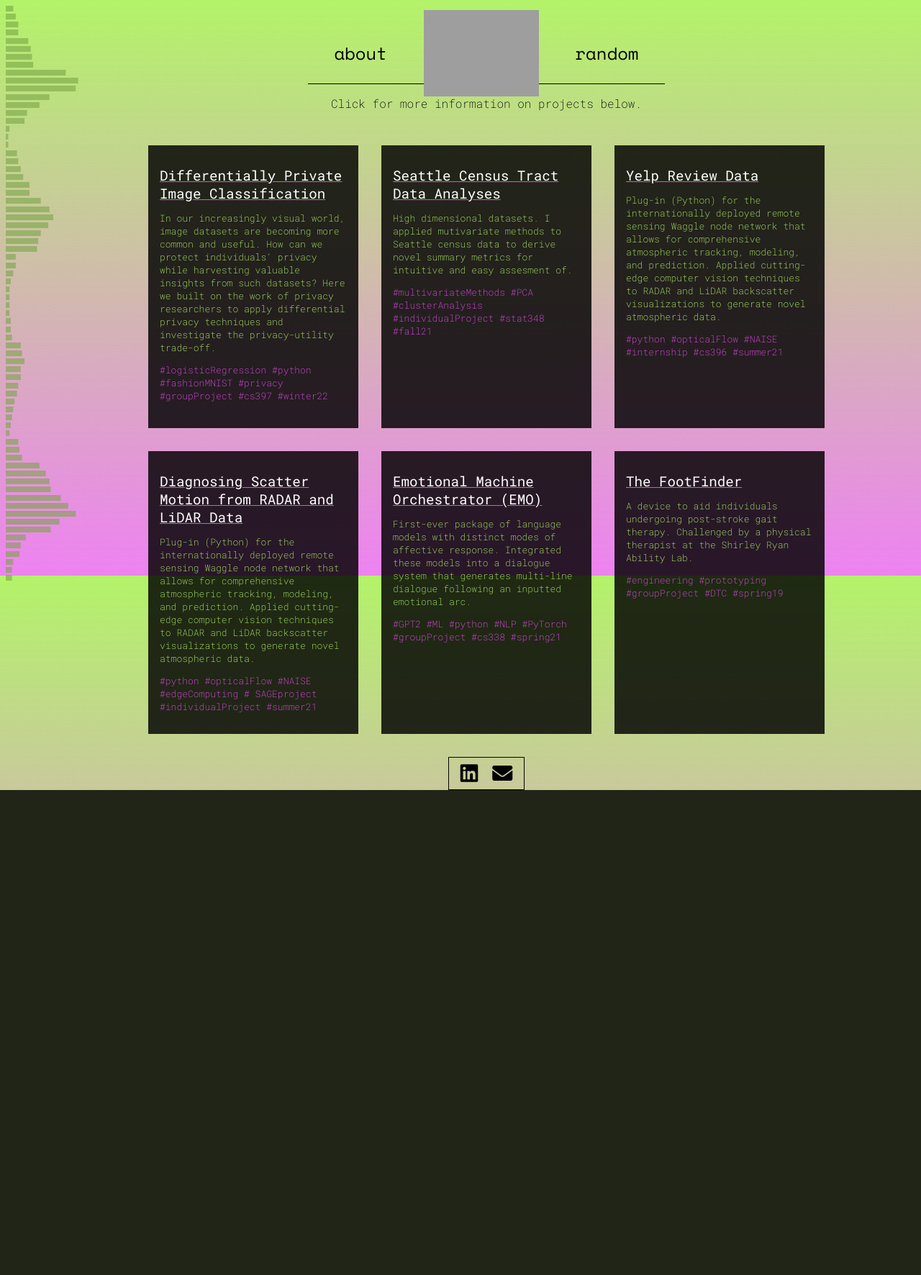
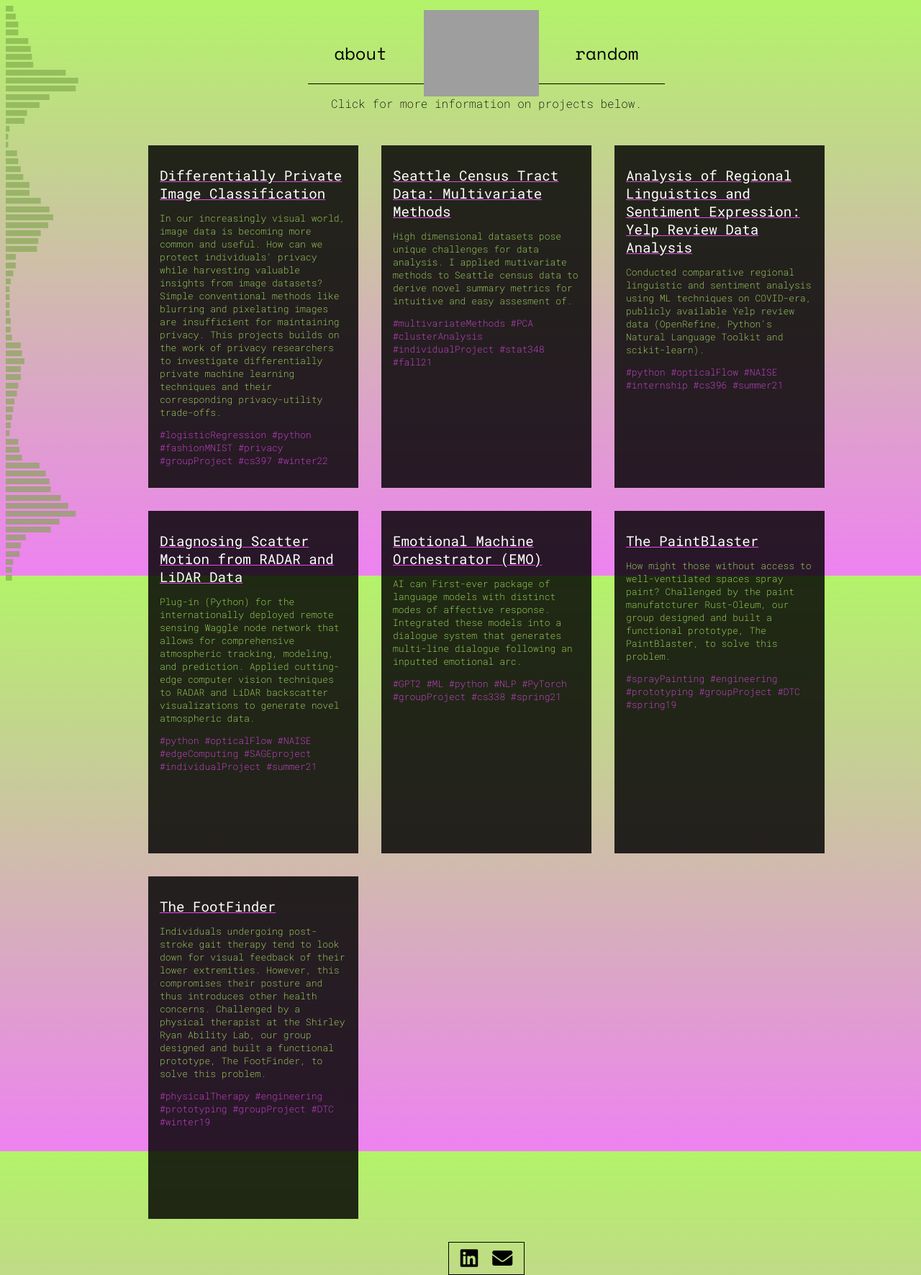
Before and after one commit to nnr-nnr/my_website, a Flask app: page /projects in a window 1280 px wide. Shown: the whole page at 72% size. Before the commit the page ends 1098 px from the top, so only its background shows below. Run offline with Flask 2, Linux system fonts and the light colour scheme; parts of the project's set-up code (start-up, migrations or seed data) failed here and were passed over; some libraries are stand-ins or nearby versions; grey boxes are pictures that could not be loaded.

Commit message:
more projects updates

```diff
--- a/templates/includes/projects_content.html
+++ b/templates/includes/projects_content.html
@@ -1,43 +1,47 @@
 <div id = "projectContainer">
 
-    <a class="project">
+    <a class="project" onclick="showProject(this)" data-url="">
         <h1>Differentially Private Image Classification</h1>
-        <h3>In our increasingly visual world, image datasets are becoming more common and useful. How can we protect individuals' privacy while harvesting valuable insights from such datasets? Here we built on the work of privacy researchers to apply differential privacy techniques and investigate the privacy-utility trade-off.</h3>
+        <h3>In our increasingly visual world, image data is becoming more common and useful. How can we protect individuals' privacy while harvesting valuable insights from image datasets? Simple conventional methods like blurring and pixelating images are insufficient for maintaining privacy. This projects builds on the work of privacy researchers to investigate differentially private machine learning techniques and their corresponding privacy-utility trade-offs.</h3>
         <p class = "maintext">#logisticRegression #python #fashionMNIST #privacy #groupProject #cs397 #winter22</p>
 
     </a>
 
     <a class="project" onclick="showProject(this)" data-url="1flraF4HcDChIPtc6K4ymAFursWy7MiYf">
-        <h1>Seattle Census Tract Data Analyses</h1>
-        <h3>High dimensional datasets. I applied mutivariate methods to Seattle census data to derive novel summary metrics for intuitive and easy assesment of.</h3>
+        <h1>Seattle Census Tract Data: Multivariate Methods</h1>
+        <h3>High dimensional datasets pose unique challenges for data analysis. I applied mutivariate methods to Seattle census data to derive novel summary metrics for intuitive and easy assesment of.</h3>
         <p class = "maintext">#multivariateMethods #PCA #clusterAnalysis #individualProject #stat348 #fall21</p>
     </a>
 
-    <a class="project" onclick="showProject(this)" >
-        <h1>Yelp Review Data</h1>
-        <h3>Plug-in (Python) for the internationally deployed remote sensing Waggle node network that allows for comprehensive atmospheric tracking, modeling, and prediction. Applied cutting-edge computer vision techniques to RADAR and LiDAR backscatter visualizations to generate novel atmospheric data.</h3>
+    <a class="project" onclick="showProject(this)" data-url="">
+        <h1>Analysis of Regional Linguistics and Sentiment Expression: Yelp Review Data Analysis</h1>
+        <h3>Conducted comparative regional linguistic and sentiment analysis using ML techniques on COVID-era, publicly available Yelp review data (OpenRefine, Python's Natural Language Toolkit and scikit-learn).</h3>
         <p class = "maintext">#python #opticalFlow #NAISE #internship #cs396 #summer21</p>
     </a>
 
     <a class="project" onclick="showProject(this)" data-url="1tGWCeW-By-Wn5EjQZ3XNEiOEsp27mryk">
         <h1>Diagnosing Scatter Motion from RADAR and LiDAR Data</h1>
         <h3>Plug-in (Python) for the internationally deployed remote sensing Waggle node network that allows for comprehensive atmospheric tracking, modeling, and prediction. Applied cutting-edge computer vision techniques to RADAR and LiDAR backscatter visualizations to generate novel atmospheric data.</h3>
-        <p class = "maintext">#python #opticalFlow #NAISE #edgeComputing # SAGEproject #individualProject #summer21</p>
+        <p class = "maintext">#python #opticalFlow #NAISE #edgeComputing #SAGEproject #individualProject #summer21</p>
     </a>
 
     <a class="project" onclick="showProject(this)" data-url="1ittn_hskUyme-2TFn-I7cMX7w4tuCwO3">
         <h1>Emotional Machine Orchestrator (EMO)</h1>
-        <h3>First-ever package of language models with distinct modes of affective response. Integrated these models into a dialogue system that generates multi-line dialogue following an inputted emotional arc.</h3>
+        <h3>AI can First-ever package of language models with distinct modes of affective response. Integrated these models into a dialogue system that generates multi-line dialogue following an inputted emotional arc.</h3>
         <p class = "maintext">#GPT2 #ML #python #NLP #PyTorch #groupProject #cs338 #spring21</p>
+    </a>
+
+    <a class="project" onclick="showProject(this)" data-url="1qySDAEwjotZSlRwcaIeUJRz25Xu16Uvm">
+        <h1>The PaintBlaster</h1>
+        <h3>How might those without access to well-ventilated spaces spray paint? Challenged by the paint manufatcturer Rust-Oleum, our group designed and built a functional prototype, The PaintBlaster, to solve this problem.</h3>
+        <p class = "maintext">#sprayPainting #engineering #prototyping #groupProject #DTC #spring19</p>
     </a>
 
     <a class="project" onclick="showProject(this)" data-url="1dfUEjx0BTFoAtacUhP5dgInVnVQlpcPK">
         <h1>The FootFinder</h1>
-        <h3>A device to aid individuals undergoing post-stroke gait therapy. Challenged by a physical therapist at the Shirley Ryan Ability Lab.</h3>
-        <p class = "maintext">#engineering #prototyping #groupProject #DTC #spring19</p>
+        <h3>Individuals undergoing post-stroke gait therapy tend to look down for visual feedback of their lower extremities. However, this compromises their posture and thus introduces other health concerns.
+            Challenged by a physical therapist at the Shirley Ryan Ability Lab, our group designed and built a functional prototype, The FootFinder, to solve this problem.</h3>
+        <p class = "maintext">#physicalTherapy #engineering #prototyping #groupProject #DTC #winter19</p>
     </a>
 
-    <!-- <a class="project" onclick="showProject(this)" data-url="">
-    </a> -->
-
 </div>
```
